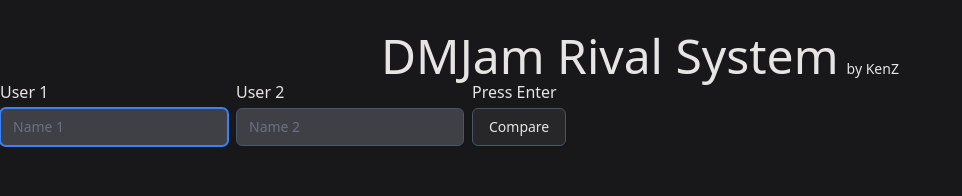
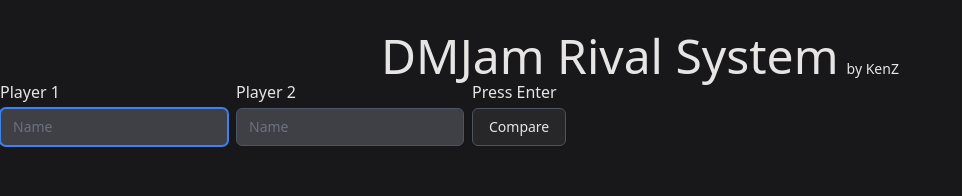
Before and after one commit to KenZync/dm-rivals, a Nuxt app: page / in a window 1280 px wide. Shown: the top 196 px of the page, without its empty margins (0-962 px from the left). Built offline with nearby package versions, Linux system fonts and the light colour scheme.

Commit message:
Update index.vue

```diff
--- a/pages/index.vue
+++ b/pages/index.vue
@@ -9,7 +9,7 @@
         <div class="md:flex md:space-x-2">
           <div>
             <label for="compare1" class="text-md font-medium text-stone-200"
-              >User 1</label
+              >Player 1</label
             >
             <div class="mt-1">
               <input
@@ -17,7 +17,7 @@
                 v-model="user1"
                 id="compare1"
                 name="compare2"
-                placeholder="Name 1"
+                placeholder="Name"
                 autofocus
                 class="text-stone-200 bg-zinc-700 rounded-md border-gray-600 shadow-sm focus:border-blue-500 focus:ring-blue-500 sm:text-sm"
               />
@@ -25,7 +25,7 @@
           </div>
           <div>
             <label for="compare2" class="text-md font-medium text-stone-200"
-              >User 2</label
+              >Player 2</label
             >
             <div class="mt-1">
               <input
@@ -33,7 +33,7 @@
                 v-model="user2"
                 id="compare2"
                 name="compare2"
-                placeholder="Name 2"
+                placeholder="Name"
                 class="text-stone-200 bg-zinc-700 rounded-md border-gray-600 shadow-sm focus:border-blue-500 focus:ring-blue-500 sm:text-sm"
               />
             </div>
```
